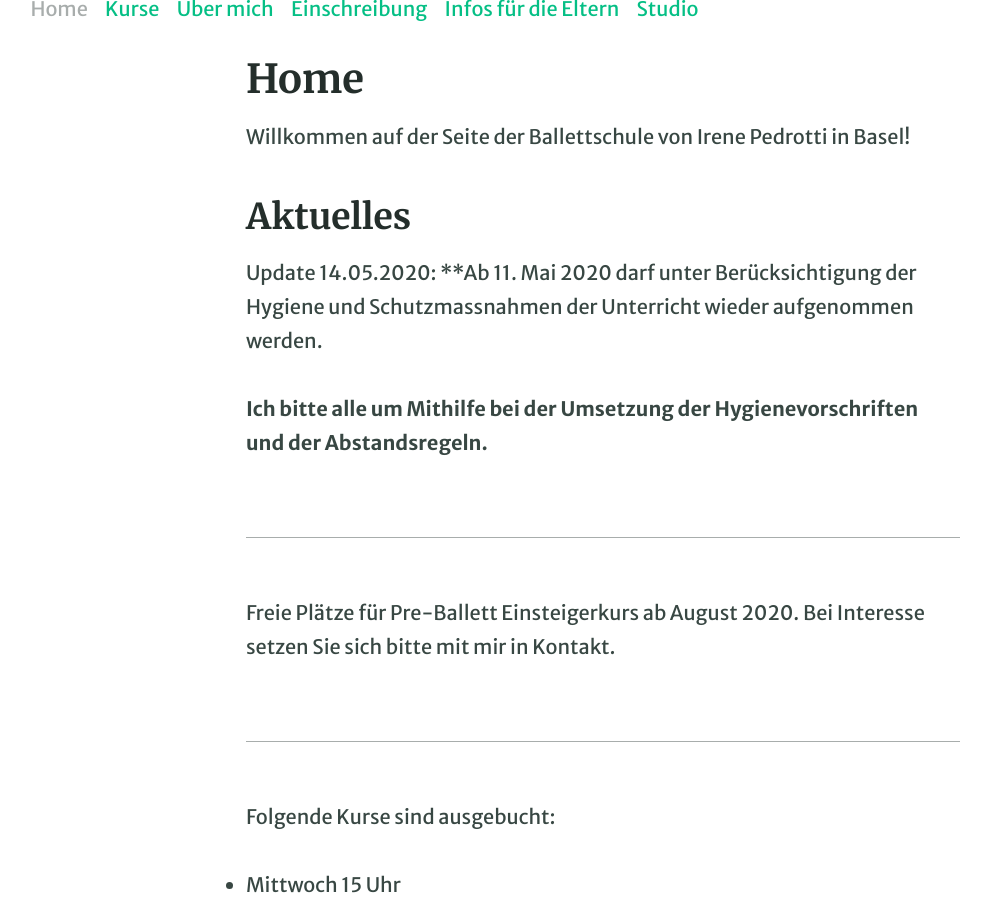
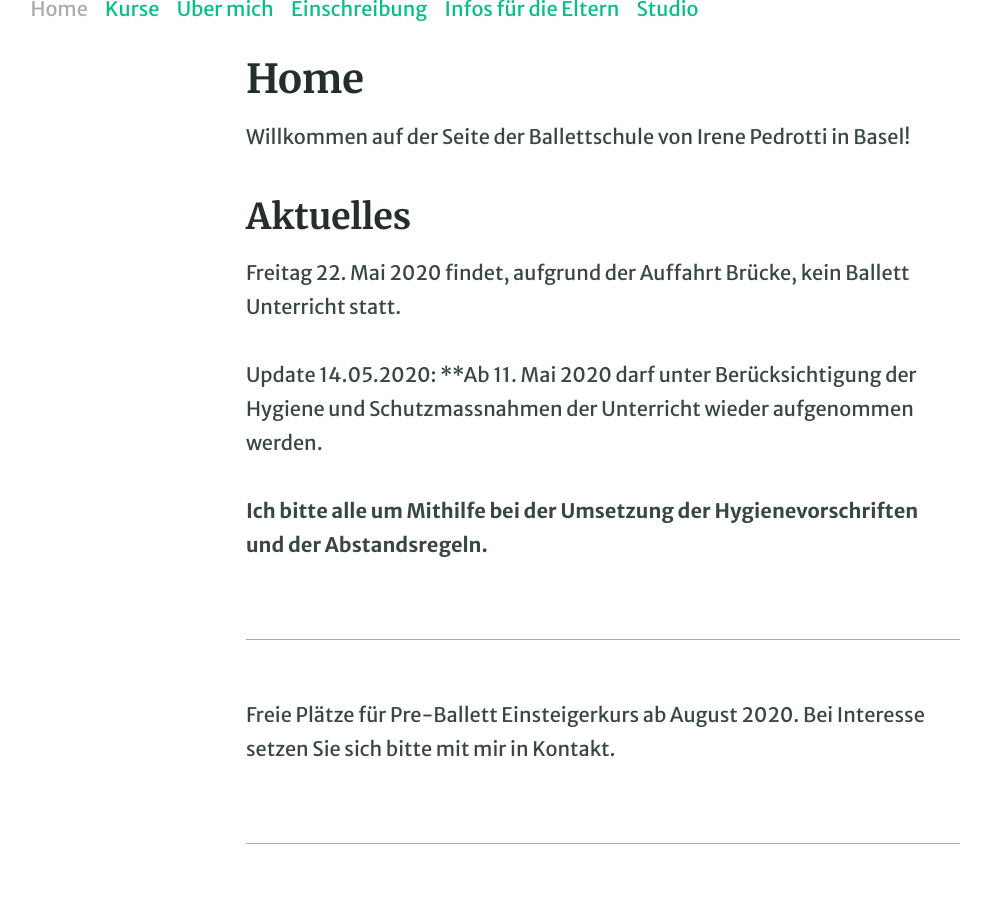
Before and after one commit to irenepedrotti/irenepedrotti.github.io, a Jekyll site: the page built from pages/index.md, in a window 1280 px wide and 900 px high, scrolled down 340 px. Shown: the whole window, without its empty margins (37-1028 px from the left). Built offline with Jekyll 4.4.1, drawn with Linux system fonts in a browser that asks for light colours.

Commit message:
Auffahrt Brücke kein Unterricht

```diff
--- a/pages/index.md
+++ b/pages/index.md
@@ -7,7 +7,10 @@ permalink: /
 Willkommen auf der Seite der Ballettschule von Irene Pedrotti in Basel!
 
 ## Aktuelles
-Update 14.05.2020: **Ab 11. Mai 2020 darf unter Berücksichtigung der Hygiene und Schutzmassnahmen der Unterricht wieder aufgenommen werden.
+Freitag 22. Mai 2020 findet, aufgrund der Auffahrt Brücke, kein Ballett Unterricht statt.
+
+Update 14.05.2020:
+**Ab 11. Mai 2020 darf unter Berücksichtigung der Hygiene und Schutzmassnahmen der Unterricht wieder aufgenommen werden.
 
 **Ich bitte alle um Mithilfe bei der Umsetzung der Hygienevorschriften und der Abstandsregeln.**
 
```
